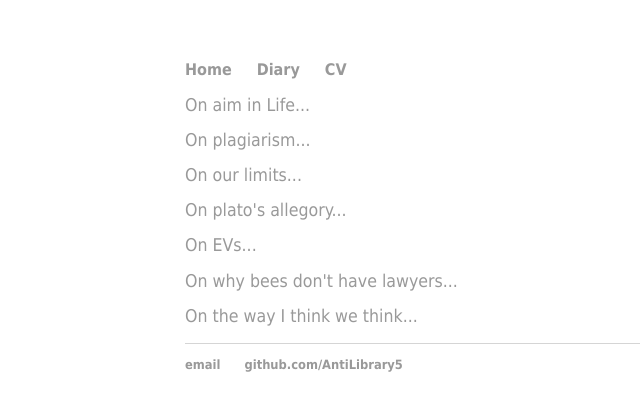
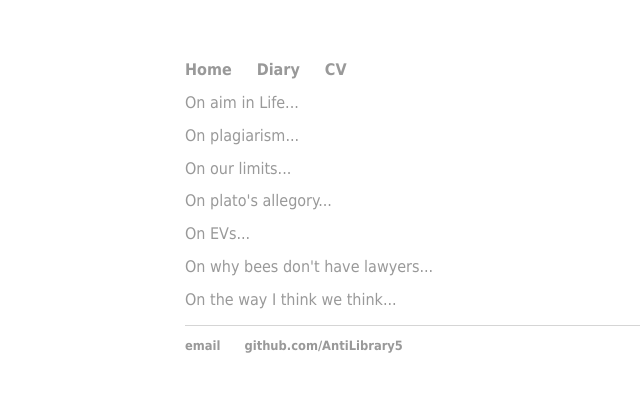
Before and after one commit to AntiLibrary5/AntiLibrary5.github.io, a Jekyll site: the page built from diary/index.html, in a window 1280 px wide. Shown: the top 411 px of the page, without its empty margins (7-647 px from the left). Built offline with Jekyll 4.4.1, drawn with Linux system fonts in a browser that asks for light colours.

Commit message:
Update main.css

```diff
--- a/css/main.css
+++ b/css/main.css
@@ -25,8 +25,8 @@ h1 {
 }
 p {
     font-family:Tahoma;
-    font-size: 1.1em;
-    line-height: 1.0em;
+    font-size: 1em;
+    line-height: 1.05em;
     color: #333;
 }
 footer {
```
